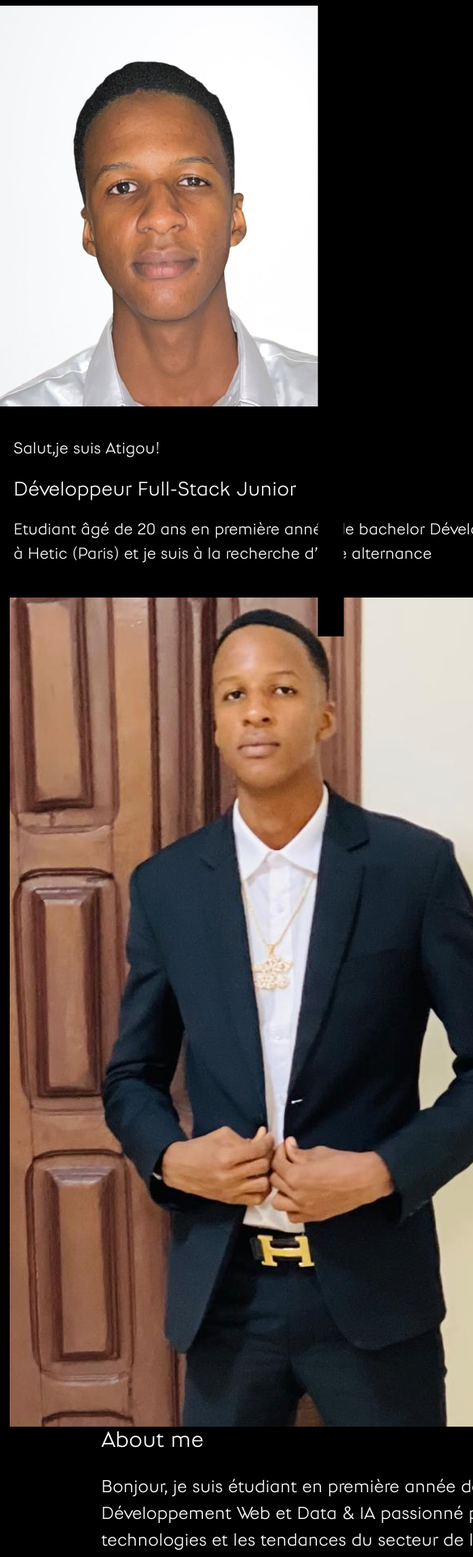
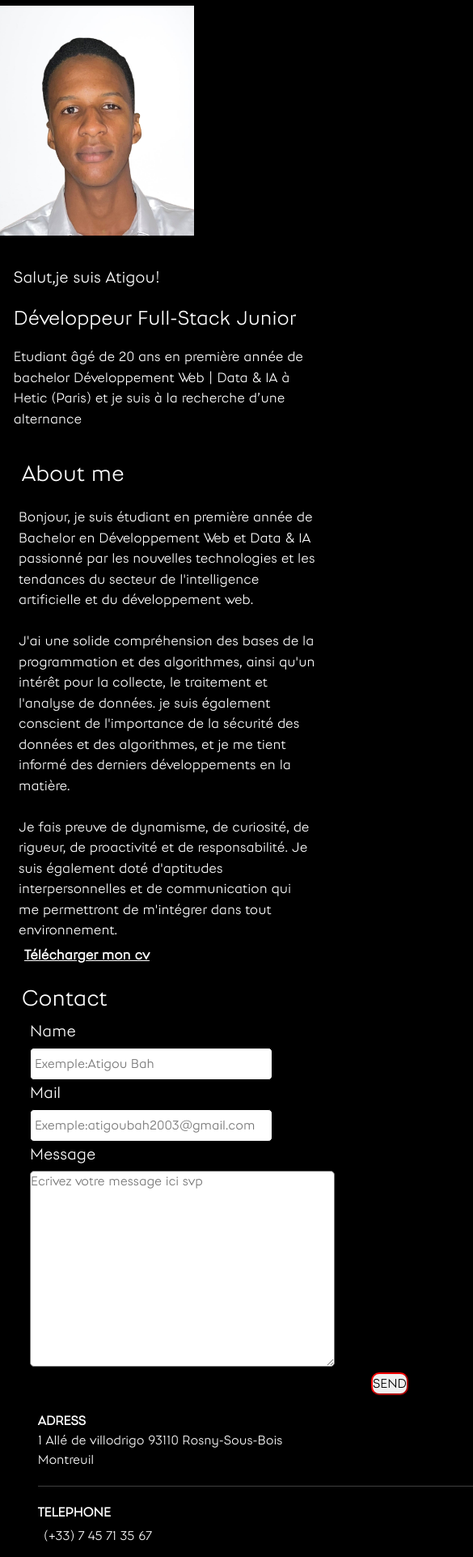
Before and after one commit to Atigou-bah/Portfolio, a plain HTML site: page index.html in a window 390 px wide. Shown: the part 58-1981 px from the top of the page at 81% size, 585 px wide, since content can reach past the window. Drawn offline with nearby package versions, Linux system fonts and the light colour scheme; files whose address does not match are found by name.

Commit message:
modification

```diff
--- a/index.html
+++ b/index.html
@@ -44,7 +44,7 @@ toggleMenu();
    <body>
     <script src="https://cdn.jsdelivr.net/npm/bootstrap@5.3.0-alpha1/dist/js/bootstrap.bundle.min.js" integrity="sha384-w76AqPfDkMBDXo30jS1Sgez6pr3x5MlQ1ZAGC+nuZB+EYdgRZgiwxhTBTkF7CXvN" crossorigin="anonymous"></script>
     <div class="clearfix" style="margin-right: 150px;">
-      <img src="img/Picv.png" class="col-md-3 float-md-end mr-3 ms-md-5"  alt="atigou's picture">
+      <img src="img/Picv.png" class="col-md-3 float-md-end mr-3 ms-md-5 img-fluid"  alt="atigou's picture">
       <p class="Texte">Salut,je suis Atigou!</p>
       <h1 id="typewrite"></h1>
       <script>
@@ -86,24 +86,26 @@ typeWriter();
       d’une alternance </p>
       </div>
       <div class="Clearfix">
-        <img src="img/Picture.jpg" class="col-md-3 float-md-start ms-md-5 mt-10" alt="atigou's picture">
-        <h1 style="padding-left: 30%;">About me</h1>
+        <h1>About me</h1>
         <p class="Texte2">
           Bonjour, je suis étudiant en première année de Bachelor en Développement Web et Data & IA
           passionné par les nouvelles technologies et les tendances du secteur de
-          l'intelligence artificielle et du développement web. j'ai une solide compréhension
-          des bases de la programmation et des algorithmes, ainsi qu'un intérêt pour la collecte,
+          l'intelligence artificielle et du développement web. <br>
+          <br>
+           J'ai une solide compréhension des bases de la programmation et des algorithmes, ainsi qu'un intérêt pour la collecte,
           le traitement et l'analyse de données. je suis également conscient de l'importance de la sécurité
           des données et des algorithmes, et je me tient informé des derniers développements en la matière. <br>
+          <br>
           Je fais preuve de dynamisme, de curiosité, de rigueur, de proactivité et de responsabilité.
           Je suis également doté d'aptitudes interpersonnelles et de communication qui me permettront de m'intégrer dans tout environnement.
           <br>
           <a href="Cv Atigou-Bah Stage_alternance.pdf" download="" style="text-decoration: underline;" > <strong>Télécharger mon cv</strong> </a>
          </p>
+         <h1>Contact</h1>
       </div>
-    <div style="display: flex; padding-left: 7%;"><h1>Contact</h1></div>
+
   <div class="container">
-    <div class="box left">
+    <div class="left">
       <form action="#">
        <div class="nom"> <label for="name">Name </label>
           <input type="text" name="name" id="name" placeholder="Exemple:Atigou Bah" required ">
@@ -121,7 +123,7 @@ typeWriter();
         <button class="button1" id="btn"> SEND </button>
       </div>
     </div>
-    <div class="box">
+    <div class="right">
       <p> <strong>ADRESS</strong> <br> 1 Allé de villodrigo 93110 Rosny-Sous-Bois &nbsp; <br> Montreuil
       <br>
     </p>
@@ -134,14 +136,14 @@ typeWriter();
       <a href="https://github.com/Atigou-bah"><svg xmlns="http://www.w3.org/2000/svg" width="20" height="20" fill="currentColor" class="bi bi-github" viewBox="0 0 16 16">
         <path d="M8 0C3.58 0 0 3.58 0 8c0 3.54 2.29 6.53 5.47 7.59.4.07.55-.17.55-.38 0-.19-.01-.82-.01-1.49-2.01.37-2.53-.49-2.69-.94-.09-.23-.48-.94-.82-1.13-.28-.15-.68-.52-.01-.53.63-.01 1.08.58 1.23.82.72 1.21 1.87.87 2.33.66.07-.52.28-.87.51-1.07-1.78-.2-3.64-.89-3.64-3.95 0-.87.31-1.59.82-2.15-.08-.2-.36-1.02.08-2.12 0 0 .67-.21 2.2.82.64-.18 1.32-.27 2-.27.68 0 1.36.09 2 .27 1.53-1.04 2.2-.82 2.2-.82.44 1.1.16 1.92.08 2.12.51.56.82 1.27.82 2.15 0 3.07-1.87 3.75-3.65 3.95.29.25.54.73.54 1.48 0 1.07-.01 1.93-.01 2.2 0 .21.15.46.55.38A8.012 8.012 0 0 0 16 8c0-4.42-3.58-8-8-8z"/>
       </svg> Atigou-bah</a>
-      <a href="https://www.linkedin.com/in/mamadou-atigou-bah-493457257/" ><svg xmlns="http://www.w3.org/2000/svg" width="20" height="20" fill="currentColor" class="bi bi-linkedin" viewBox="0 0 16 16">
+      <a href="https://www.linkedin.com/in/atigou-bah-493457257/" ><svg xmlns="http://www.w3.org/2000/svg" width="20" height="20" fill="currentColor" class="bi bi-linkedin" viewBox="0 0 16 16">
         <path d="M0 1.146C0 .513.526 0 1.175 0h13.65C15.474 0 16 .513 16 1.146v13.708c0 .633-.526 1.146-1.175 1.146H1.175C.526 16 0 15.487 0 14.854V1.146zm4.943 12.248V6.169H2.542v7.225h2.401zm-1.2-8.212c.837 0 1.358-.554 1.358-1.248-.015-.709-.52-1.248-1.342-1.248-.822 0-1.359.54-1.359 1.248 0 .694.521 1.248 1.327 1.248h.016zm4.908 8.212V9.359c0-.216.016-.432.08-.586.173-.431.568-.878 1.232-.878.869 0 1.216.662 1.216 1.634v3.865h2.401V9.25c0-2.22-1.184-3.252-2.764-3.252-1.274 0-1.845.7-2.165 1.193v.025h-.016a5.54 5.54 0 0 1 .016-.025V6.169h-2.4c.03.678 0 7.225 0 7.225h2.4z"/>
       </svg> Mamadou Atigou Bah </a></p>
     </div>
   </div>
   <script>
     document.getElementById('btn').onclick = () => {
-      alert("Malheureusement cette fonctionnalitée n'est pas encore disponible, elle le sera bientôt Merci!")
+      alert("Malheureusement cette fonctionnalitée n'est pas encore disponible, elle le sera bientôt. Merci!")
 
     }
   </script>
--- a/style.css
+++ b/style.css
@@ -64,9 +64,10 @@ a:hover::before {
 
 }
 .Texte2{
-    padding-left: 30%;
+  padding-left: 4%;
   padding-top: 1%;
-    font-size: 22px;
+    font-size: 20px;
+    margin-right: 450px;
 
 }
 #typewrite {
@@ -105,18 +106,24 @@ p{
     float: left;
 }
 .container{
-    display: flex;
-    height: 100vh;
+    display: grid;
+    grid-template-columns: repeat(2, 1fr);
+    position: relative;
+
 }
-.box {
-    width: 50%;
-    padding: 10px;
-    box-sizing: border-box;
+.container::before {
+  content: "";
+  position: absolute;
+  top: 0;
+  bottom: 0;
+  left: calc(50% - 1px);
+  border-left: 1px solid #fff;
 }
 .left {
-    border-right: 1px solid #ccc;
+    width: 100vh;
+    margin-left: 25px;
+}
 
-  }
 hr{
     border-right: 1px solid #ccc;
 }
@@ -129,11 +136,14 @@ hr{
     border-color: red;
     display: flex;
     justify-content: flex-end;
-    margin-left: 72%;
+    margin-left: 50%;
 }
 .Clearfix{
     margin-top: 10%;
     margin-left: 3%;
+}
+.Clearfix h1{
+  padding-left: 4%;
 }
 input{
     border: solid 1.5px;
@@ -154,27 +164,32 @@ label{
   margin-bottom: 1px;
 }
 @media screen and (max-width: 800px) {
+
   .container{
-    display: flex;
-    height: 100vh;
+   display: grid;
+   grid-template-columns: 1fr;
   }
-  .box {
-    width: 100%;
-    box-sizing: border-box;
-    float: none;
+  .container::before{
+    display: none;
   }
   footer{
    display: flex;
    justify-content: center;
-   width: 100vh;
   }
   .Texte2{
-    width: 100vh;
+    width: 378px;
+    padding-left: 3%;
+    font-size: 17px;
+
+  }
+.right{
+  padding-left: 4%;
 }
   .alternance{
-    width: 100vh;
+    width: 378px;
+    font-size: 17px;
   }
-}
+
   #typewrite {
     font-size: 25px;
     overflow: hidden;
@@ -182,6 +197,8 @@ label{
     animation: typing 3s steps(40, end);
     padding-left: 7%;
   }
+}
+
 #nav {
     display: flex;
   }
```
Also changed, not shown: Skills.html (+0 -1 lines). Lines whose indentation alone changed are shown as unchanged.
